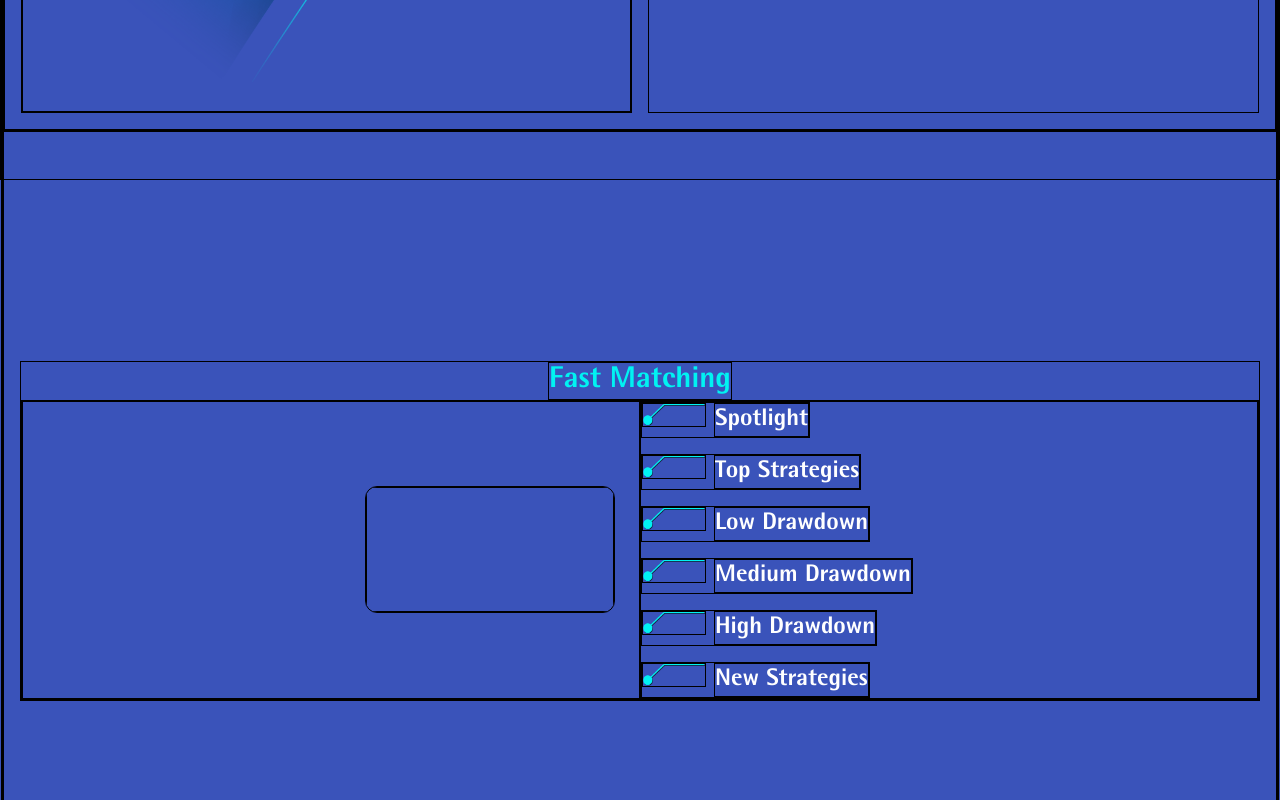
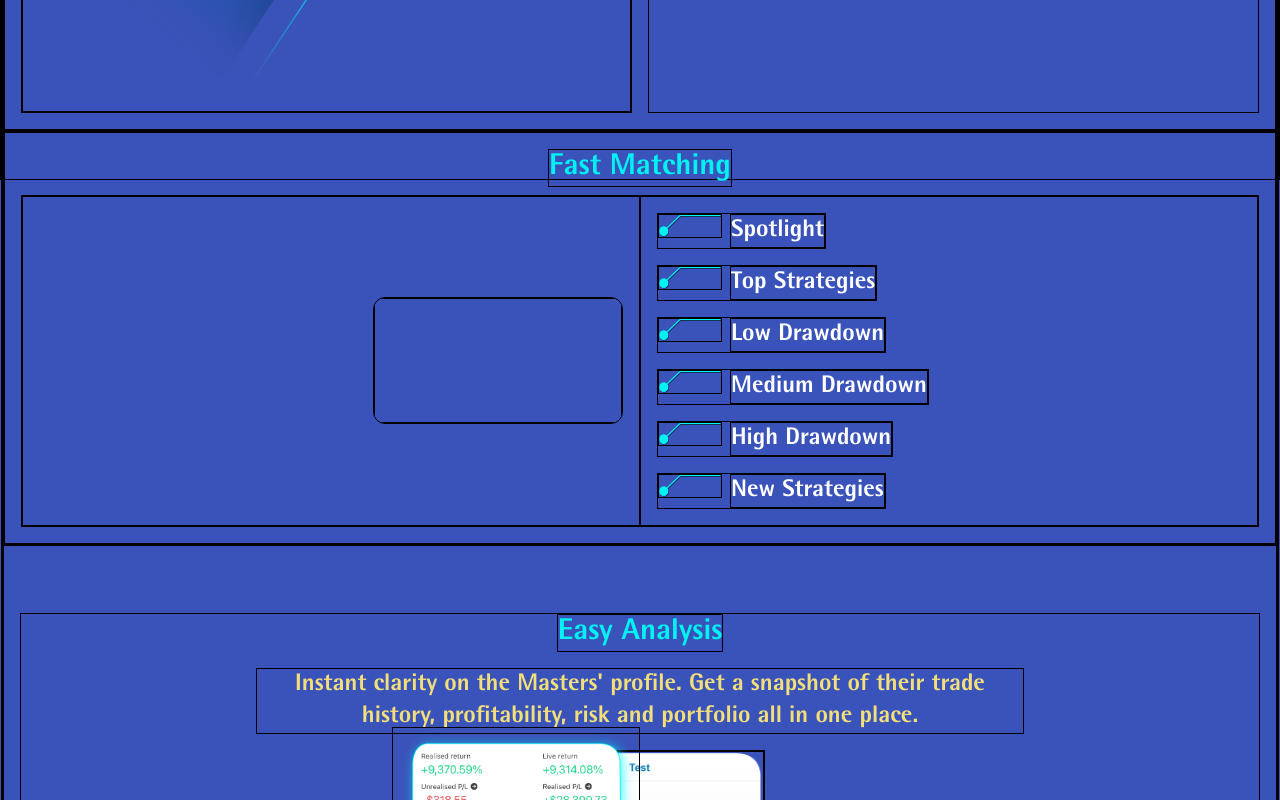
Before and after one commit to Aulge2910/interviewproject1, a Next.js app: page / in a window 1280 px wide. Shown: the part 620-1420 px from the top of the page. Built offline with nearby package versions, Linux system fonts and the light colour scheme; grey boxes are pictures that could not be loaded.

Commit message:
fix and sort fastMatching part

```diff
--- a/src/app/_sections/FastMatching/index.tsx
+++ b/src/app/_sections/FastMatching/index.tsx
@@ -1,13 +1,22 @@
+const FastMatchingData = [
+  { id: "1", label: "Spotlight" },
+  { id: "2", label: "Top Strategies" },
+  { id: "3", label: "Low Drawdown" },
+  { id: "4", label: "Medium Drawdown" },
+  { id: "5", label: "High Drawdown" },
+  { id: "6", label: "New Strategies" },
+];
+
 const FastMatching = () => {
-
   return (
-      <section className="w-full min-h-screen flex items-center justify-center p-4">
-        <div className="w-full flex items-center justify-center flex-col">
+    <section className="flex items-center justify-center max-w-380 mx-auto">
+      <div className="w-full flex items-center justify-center flex-col p-4 gap-2">
         <h3 className="text-light-blue text-3xl font-semibold ">
           Fast Matching
         </h3>
         <div className="w-full grid grid-cols-12">
-            <div className="w-full col-span-12 sm:col-span-6 p-6 flex items-center justify-center sm:justify-end">
+          {/* video at the left part */}
+          <div className="w-full flex items-center justify-center col-span-12 sm:col-span-6 sm:justify-end p-4">
             <div className="relative w-62.5 h-auto overflow-hidden rounded-xl">
               <video
                 autoPlay
@@ -21,60 +30,23 @@ const FastMatching = () => {
               </video>
             </div>
           </div>
-            <div className="w-full col-span-12 sm:col-span-6 flex items-center sm:items-start justify-center flex-col gap-4">
-              <div className="flex gap-2">
+          {/* text at the right part */}
+          <div className="w-full flex items-center justify-center flex-col col-span-12 sm:col-span-6 sm:items-start gap-4 p-4">
+            {FastMatchingData.map((item, index) => (
+              <div key={item.id} className="flex gap-2">
                 <img
                   src="/images/list-icon.png"
                   alt="list icon"
                   className="w-16 h-6"
                 />
-                <span className="text-white text-2xl">Spotlight</span>
+                <span className="text-white text-2xl">{item.label}</span>
               </div>
-              <div className="flex gap-2">
-                <img
-                  src="/images/list-icon.png"
-                  alt="list icon"
-                  className="w-16 h-6"
-                />
-                <span className="text-white text-2xl">Top Strategies</span>
-              </div>
-              <div className="flex gap-2">
-                <img
-                  src="/images/list-icon.png"
-                  alt="list icon"
-                  className="w-16 h-6"
-                />
-                <span className="text-white text-2xl">Low Drawdown</span>
-              </div>
-              <div className="flex gap-2">
-                <img
-                  src="/images/list-icon.png"
-                  alt="list icon"
-                  className="w-16 h-6"
-                />
-                <span className="text-white text-2xl">Medium Drawdown</span>
-              </div>
-              <div className="flex gap-2">
-                <img
-                  src="/images/list-icon.png"
-                  alt="list icon"
-                  className="w-16 h-6"
-                />
-                <span className="text-white text-2xl">High Drawdown</span>
-              </div>{" "}
-              <div className="flex gap-2">
-                <img
-                  src="/images/list-icon.png"
-                  alt="list icon"
-                  className="w-16 h-6"
-                />
-                <span className="text-white text-2xl">New Strategies</span>
-              </div>
+            ))}
           </div>
         </div>
       </div>
     </section>
   );
-}
+};
 
 export default FastMatching;
```
Lines whose indentation alone changed are shown as unchanged.
